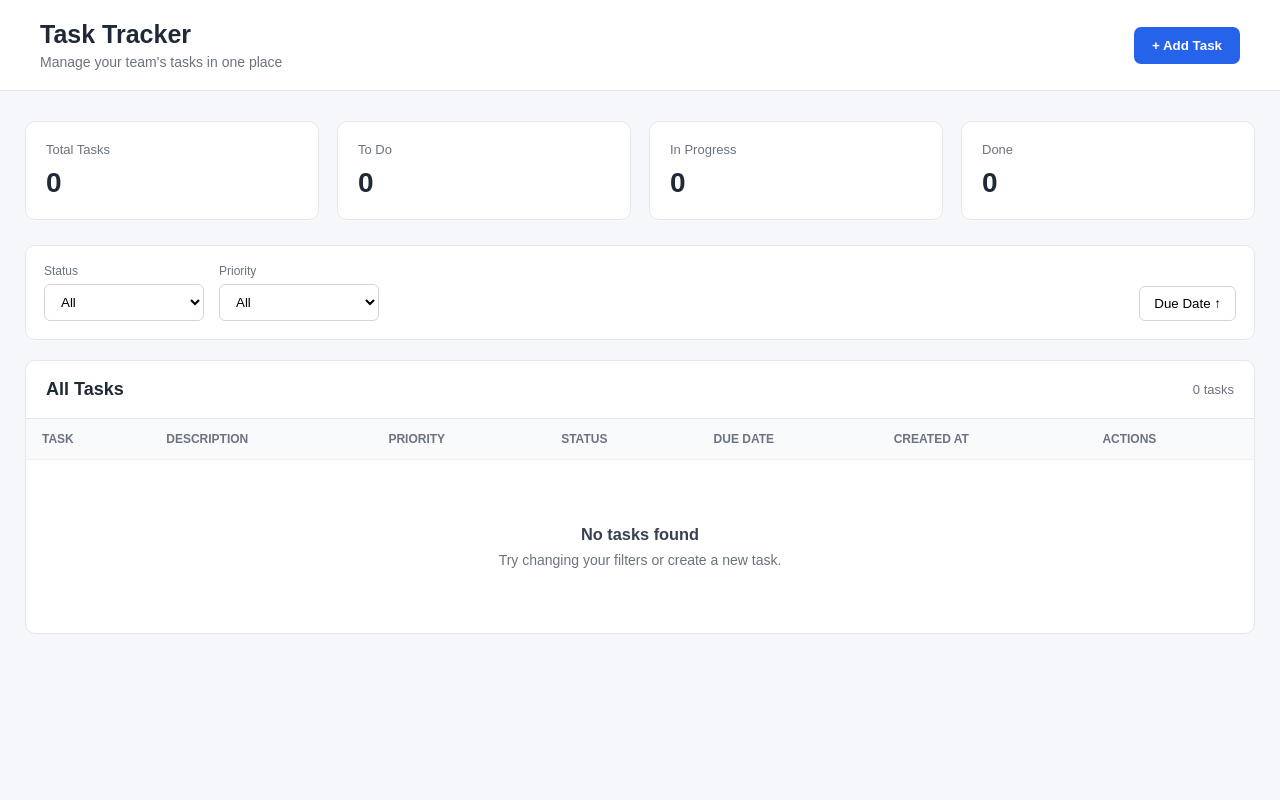
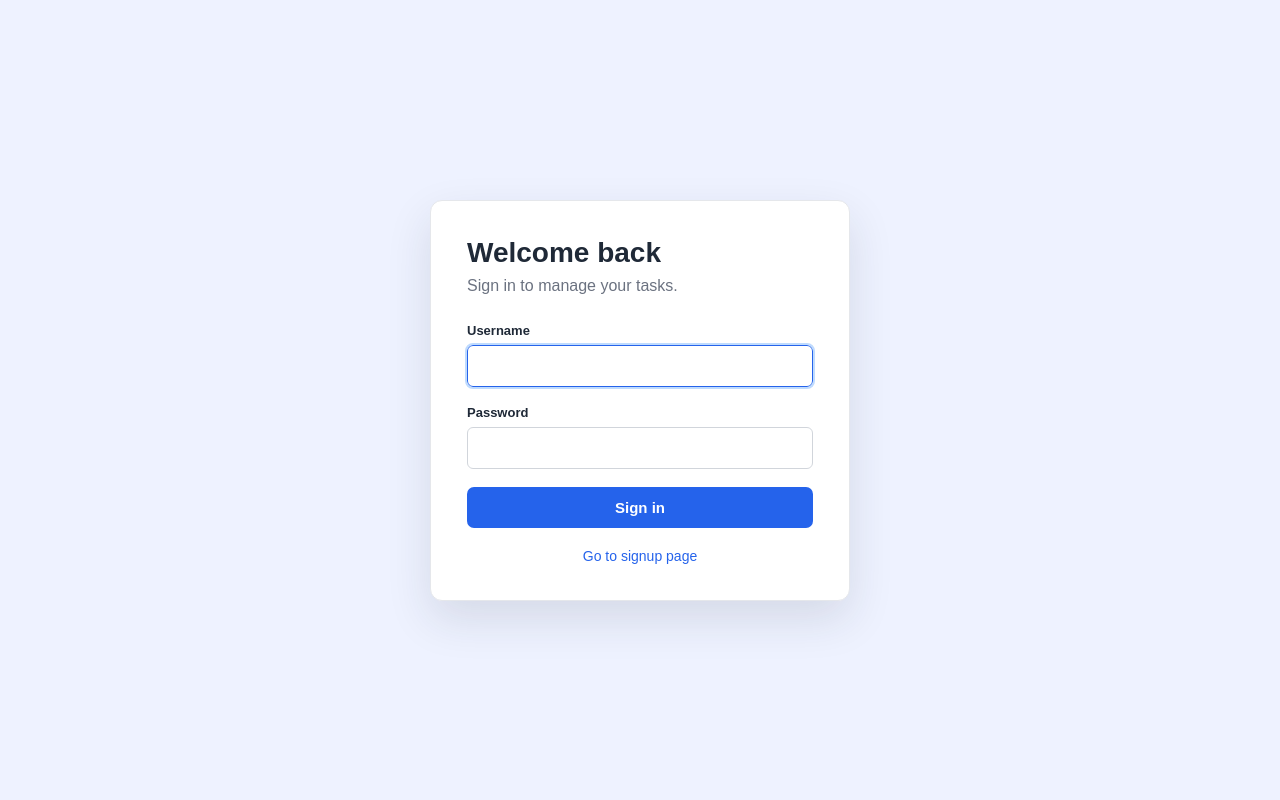
Before and after one commit to Dheeraj376/task_tracker, a Django app: page / in a window 1280 px wide. Run offline with Django 5.2, Linux system fonts and the light colour scheme; data that the repository does not hold is empty.

Commit message:
Add authentication and admin dashboard

```diff
--- a/task_tracker/settings.py
+++ b/task_tracker/settings.py
@@ -122,3 +122,7 @@ STATIC_URL = 'static/'
 # https://docs.djangoproject.com/en/5.2/ref/settings/#default-auto-field
 
 DEFAULT_AUTO_FIELD = 'django.db.models.BigAutoField'
+
+LOGIN_URL = 'login'
+LOGIN_REDIRECT_URL = 'dashboard'
+LOGOUT_REDIRECT_URL = 'home'
--- a/task_tracker/urls.py
+++ b/task_tracker/urls.py
@@ -15,10 +15,37 @@ Including another URLconf
     2. Add a URL to urlpatterns:  path('blog/', include('blog.urls'))
 """
 from django.contrib import admin
+from django.contrib.auth.views import LogoutView
 from django.urls import path, include
+from tasks.views import admin_dashboard, admin_login_page, login_page
 
 
 urlpatterns = [
+    path(
+        "",
+        login_page,
+        name="home",
+    ),
+    path(
+        "login/",
+        login_page,
+        name="login",
+    ),
+    path(
+        "admin-dashboard/login/",
+        admin_login_page,
+        name="admin_login",
+    ),
+    path(
+        "admin-dashboard/",
+        admin_dashboard,
+        name="admin_dashboard",
+    ),
+    path(
+        "logout/",
+        LogoutView.as_view(),
+        name="logout",
+    ),
     path(
         "admin/",
         admin.site.urls
--- a/tasks/models.py
+++ b/tasks/models.py
@@ -6,6 +6,12 @@ from django.utils import timezone
 
 
 class Task_Database(models.Model):
+
+    created_by = models.CharField(
+        max_length=150,
+        blank=True,
+        default="",
+    )
 
     class Priority(models.TextChoices):
         LOW = "LOW", "Low"
--- /dev/null
+++ b/tasks/templates/registration/login.html
@@ -0,0 +1,97 @@
+<!DOCTYPE html>
+<html lang="en">
+<head>
+    <meta charset="UTF-8">
+    <meta name="viewport" content="width=device-width, initial-scale=1.0">
+    <title>Sign in | Task Tracker</title>
+    <style>
+        * { box-sizing: border-box; }
+        body {
+            margin: 0;
+            min-height: 100vh;
+            display: grid;
+            place-items: center;
+            padding: 24px;
+            background: #eef2ff;
+            color: #1f2937;
+            font-family: Arial, sans-serif;
+        }
+        .login-card {
+            width: min(100%, 420px);
+            padding: 36px;
+            background: #ffffff;
+            border: 1px solid #e5e7eb;
+            border-radius: 12px;
+            box-shadow: 0 18px 45px rgba(30, 41, 59, 0.12);
+        }
+        h1 { margin: 0 0 8px; font-size: 28px; }
+        .subtitle { margin: 0 0 28px; color: #6b7280; }
+        .field { margin-bottom: 18px; }
+        label { display: block; margin-bottom: 7px; font-size: 13px; font-weight: 700; }
+        input {
+            width: 100%;
+            padding: 11px 12px;
+            border: 1px solid #d1d5db;
+            border-radius: 6px;
+            font: inherit;
+        }
+        input:focus { outline: 2px solid #bfdbfe; border-color: #2563eb; }
+        .error { margin: 0 0 16px; color: #b91c1c; font-size: 13px; }
+        button {
+            width: 100%;
+            padding: 12px;
+            border: 0;
+            border-radius: 7px;
+            background: #2563eb;
+            color: white;
+            font-size: 15px;
+            font-weight: 700;
+            cursor: pointer;
+        }
+        button:hover { background: #1d4ed8; }
+        .signup-link {
+            display: block;
+            margin-top: 20px;
+            text-align: center;
+            color: #2563eb;
+            font-size: 14px;
+            text-decoration: none;
+        }
+        .signup-link:hover { text-decoration: underline; }
+    </style>
+</head>
+<body>
+    <main class="login-card">
+        <h1>Welcome back</h1>
+        <p class="subtitle">Sign in to manage your tasks.</p>
+
+        {% if form.errors %}
+            <p class="error">Your username or password is incorrect. Please try again.</p>
+        {% endif %}
+
+        <form method="post">
+            {% csrf_token %}
+            <div class="field">
+                <label for="id_username">Username</label>
+                {{ form.username }}
+                {% if form.username.errors %}
+                    <p class="error">{{ form.username.errors|striptags }}</p>
+                {% endif %}
+            </div>
+            <div class="field">
+                <label for="id_password">Password</label>
+                {{ form.password }}
+                {% if form.password.errors %}
+                    <p class="error">{{ form.password.errors|striptags }}</p>
+                {% endif %}
+            </div>
+            {% if next %}<input type="hidden" name="next" value="{{ next }}">{% endif %}
+            <button type="submit">Sign in</button>
+        </form>
+
+        <a class="signup-link" href="{% url 'signup' %}">
+            Go to signup page
+        </a>
+    </main>
+</body>
+</html>
--- a/tasks/templates/task_tracker_dashboard.html
+++ b/tasks/templates/task_tracker_dashboard.html
@@ -686,6 +732,11 @@
     </div>
 
 
+    <div class="header-actions">
+        <span class="current-user">{{ request.user.username }}</span>
+
+        <a href="{% url 'profile' %}" class="profile-btn">Profile</a>
+
         <button
             type="button"
             class="add-btn"
@@ -693,6 +744,12 @@
         >
             + Add Task
         </button>
+
+        <form method="post" action="{% url 'logout' %}">
+            {% csrf_token %}
+            <button type="submit" class="logout-btn">Sign out</button>
+        </form>
+    </div>
 
 </header>
 
@@ -921,7 +980,7 @@
 
                 <tbody id="taskTableBody">
                     <tr>
-                        <td colspan="8">
+                        <td colspan="9">
                             <div class="loading-state">Loading tasks...</div>
                         </td>
                     </tr>
@@ -1584,6 +1643,7 @@
                 <td><span class="badge ${statusClass}">${escapeHtml(formatLabel(task.task_status))}</span></td>
                 <td>${escapeHtml(formatDate(task.task_due_date))}</td>
                 <td>${escapeHtml(formatCreatedDate(task.task_created_at))}</td>
+                <td>${escapeHtml(task.created_by || "Unknown")}</td>
                 <td>
                     <div class="actions">
                         <button type="button" class="edit-btn" data-action="edit" data-task-id="${task.id}">Edit</button>
--- a/tasks/urls.py
+++ b/tasks/urls.py
@@ -5,11 +5,25 @@ from .views import (
     create_task,
     edit_task,
     delete_task,
+    sign_up,
+    profile,
 )
 from .api import task_detail, task_list
 
 
 urlpatterns = [
+    path(
+        "signup/",
+        sign_up,
+        name="signup",
+    ),
+
+    path(
+        "profile/",
+        profile,
+        name="profile",
+    ),
+
     path(
         "api/tasks/",
         task_list,
@@ -23,7 +37,7 @@ urlpatterns = [
     ),
 
     path(
-        "",
+        "dashboard/",
         task_tracker_dashboard,
         name="dashboard"
     ),
--- a/tasks/views.py
+++ b/tasks/views.py
@@ -1,19 +1,129 @@
 
 from django.shortcuts import render, redirect, get_object_or_404
 from django.contrib import messages
+from django.contrib.auth import authenticate, login, update_session_auth_hash
+from django.contrib.auth.forms import AuthenticationForm, PasswordChangeForm
+from django.contrib.auth.models import User
+from django.contrib.auth.decorators import login_required
 from django.core.exceptions import ValidationError
 
 from .models import Task_Database
+
+
+def login_page(request):
+    form = AuthenticationForm(request, data=request.POST or None)
+
+    if request.method == "POST":
+        username = request.POST.get("username", "").strip()
+        password = request.POST.get("password", "")
+        user = authenticate(request, username=username, password=password)
+
+        if user is not None:
+            login(request, user)
+            return redirect("dashboard")
+
+        messages.error(request, "Invalid username or password.")
+
+    return render(request, "registration/login.html", {"form": form})
+
+
+def admin_login_page(request):
+    if request.method == "POST":
+        username = request.POST.get("username", "").strip()
+        password = request.POST.get("password", "")
+        user = authenticate(request, username=username, password=password)
+
+        if user is not None and user.is_staff:
+            login(request, user)
+            return redirect("admin_dashboard")
+
+        messages.error(request, "Invalid admin username or password.")
+
+    return render(request, "admin_login.html")
+
+
+@login_required(login_url="admin_login")
+def admin_dashboard(request):
+    if not request.user.is_staff:
+        return render(request, "admin_access_denied.html", status=403)
+
+    context = {
+        "users": User.objects.order_by("username"),
+        "tasks": Task_Database.objects.order_by("-task_created_at"),
+        "user_count": User.objects.count(),
+        "task_count": Task_Database.objects.count(),
+    }
+    return render(request, "admin_dashboard.html", context)
+
+
+def sign_up(request):
+    if request.method == "POST":
+        username = request.POST.get("username", "").strip()
+        email = request.POST.get("email", "").strip()
+        password = request.POST.get("password", "")
+        password_confirmation = request.POST.get("password2", "")
+
+        if not username or not email or not password:
+            messages.error(request, "Username, email, and password are required.")
+        elif password != password_confirmation:
+            messages.error(request, "Passwords do not match.")
+        elif User.objects.filter(username=username).exists():
+            messages.error(request, "That username is already in use.")
+        else:
+            user = User(username=username, email=email)
+            user.set_password(password)
+            user.save()
+            return redirect("login")
+
+    return render(request, "registration/signup.html")
+
+
+signup = sign_up
+
+
+@login_required
+def profile(request):
+    user = request.user
+
+    if request.method == "POST":
+        action = request.POST.get("action")
+
+        if action == "update_profile":
+            user.first_name = request.POST.get("first_name", "").strip()
+            user.last_name = request.POST.get("last_name", "").strip()
+            user.email = request.POST.get("email", "").strip()
+            user.save(update_fields=["first_name", "last_name", "email"])
+            messages.success(request, "Profile updated successfully.")
+            return redirect("profile")
+
+        if action == "change_password":
+            password_form = PasswordChangeForm(user, request.POST)
+            if password_form.is_valid():
+                password_form.save()
+                update_session_auth_hash(request, user)
+                messages.success(request, "Password changed successfully.")
+                return redirect("profile")
+        else:
+            password_form = PasswordChangeForm(user)
+    else:
+        password_form = PasswordChangeForm(user)
+
+    return render(
+        request,
+        "registration/profile.html",
+        {"password_form": password_form},
+    )
 
 
 # ============================================================
 # DASHBOARD
 # ============================================================
 
+@login_required
 def task_tracker_dashboard(request):
 
     # Get all tasks
-    tasks = Task_Database.objects.all()
+    tasks = Task_Database.objects.filter(created_by=request.user.username)
 
     # --------------------------------------------------------
     # STATUS FILTER
@@ -56,17 +166,22 @@ def task_tracker_dashboard(request):
     # COUNTS
     # --------------------------------------------------------
 
-    total_tasks = Task_Database.objects.count()
+    total_tasks = Task_Database.objects.filter(
+        created_by=request.user.username
+    ).count()
 
     todo_count = Task_Database.objects.filter(
+        created_by=request.user.username,
         task_status=Task_Database.Status.TO_DO
     ).count()
 
     in_progress_count = Task_Database.objects.filter(
+        created_by=request.user.username,
         task_status=Task_Database.Status.IN_PROGRESS
     ).count()
 
     done_count = Task_Database.objects.filter(
+        created_by=request.user.username,
         task_status=Task_Database.Status.DONE
     ).count()
 
@@ -98,11 +213,13 @@ def task_tracker_dashboard(request):
 # CREATE TASK
 # ============================================================
 
+@login_required
 def create_task(request):
 
     if request.method == "POST":
 
         task = Task_Database(
+            created_by=request.user.username,
             task_name=request.POST.get(
                 "task_name",
                 ""
@@ -158,11 +275,12 @@ def create_task(request):
 # EDIT TASK
 # ============================================================
 
+@login_required
 def edit_task(request, task_id):
 
     task = get_object_or_404(
         Task_Database,
-        id=task_id
+        id=task_id,
     )
 
     if request.method == "POST":
@@ -223,11 +341,12 @@ def edit_task(request, task_id):
 # DELETE TASK
 # ============================================================
 
+@login_required
 def delete_task(request, task_id):
 
     task = get_object_or_404(
         Task_Database,
-        id=task_id
+        id=task_id,
     )
 
     if request.method == "POST":
```
Also changed, not shown: other parts of tasks/templates/task_tracker_dashboard.html (+48 -0 lines), tasks/api.py (+18 -3 lines), tasks/templates/admin_access_denied.html (added, +24 -0 lines), tasks/templates/admin_dashboard.html (added, +61 -0 lines), tasks/templates/admin_login.html (added, +34 -0 lines), tasks/templates/registration/profile.html (added, +129 -0 lines), tasks/templates/registration/signup.html (added, +97 -0 lines), tasks/tests.py (+11 -0 lines), tasks/migrations/0003_delete_task_tracker_dashboard_task_database_user.py (added), tasks/migrations/0004_remove_task_database_user.py (added), tasks/migrations/0005_task_database_created_by.py (added). Lines whose indentation alone changed are shown as unchanged.
